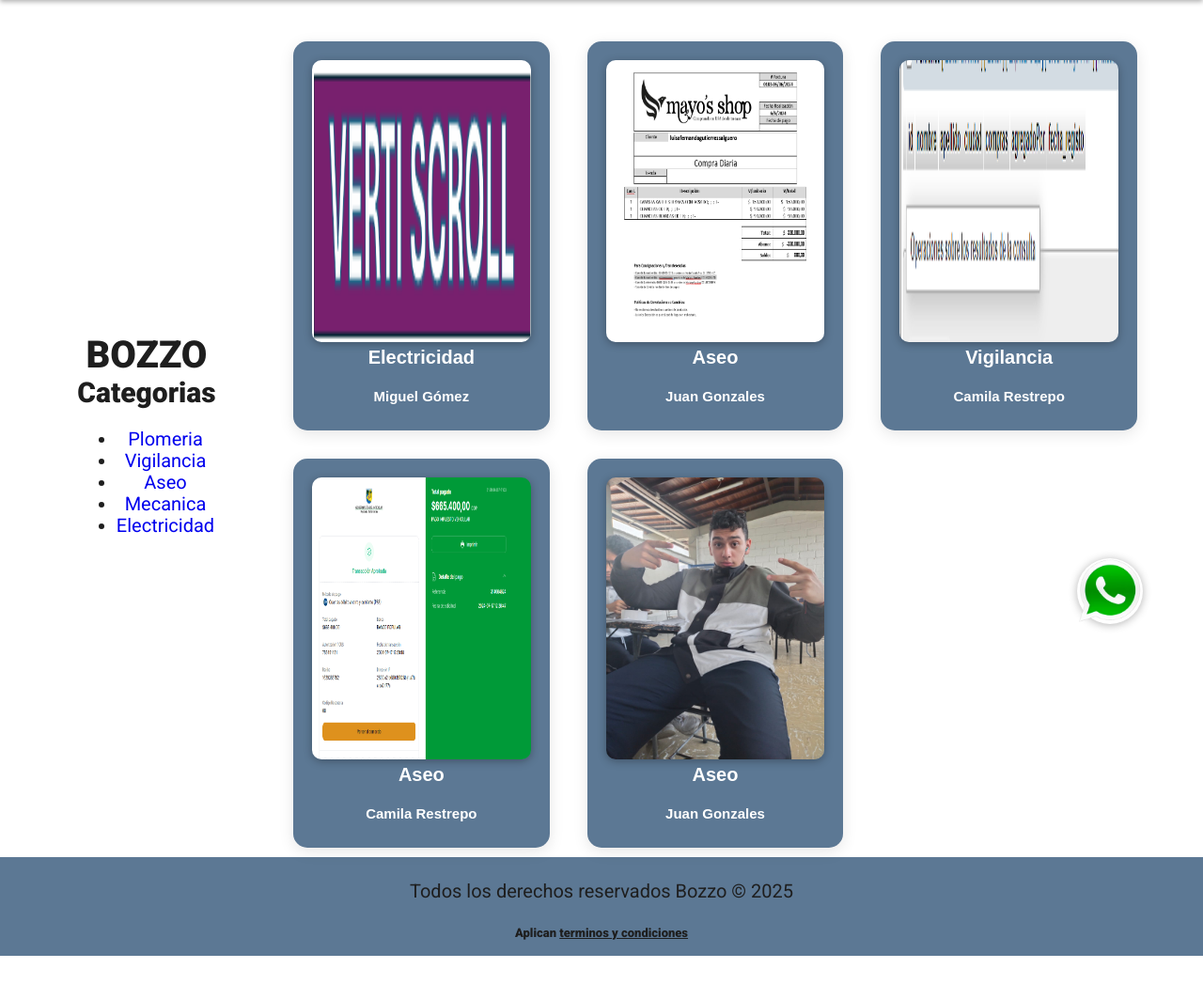
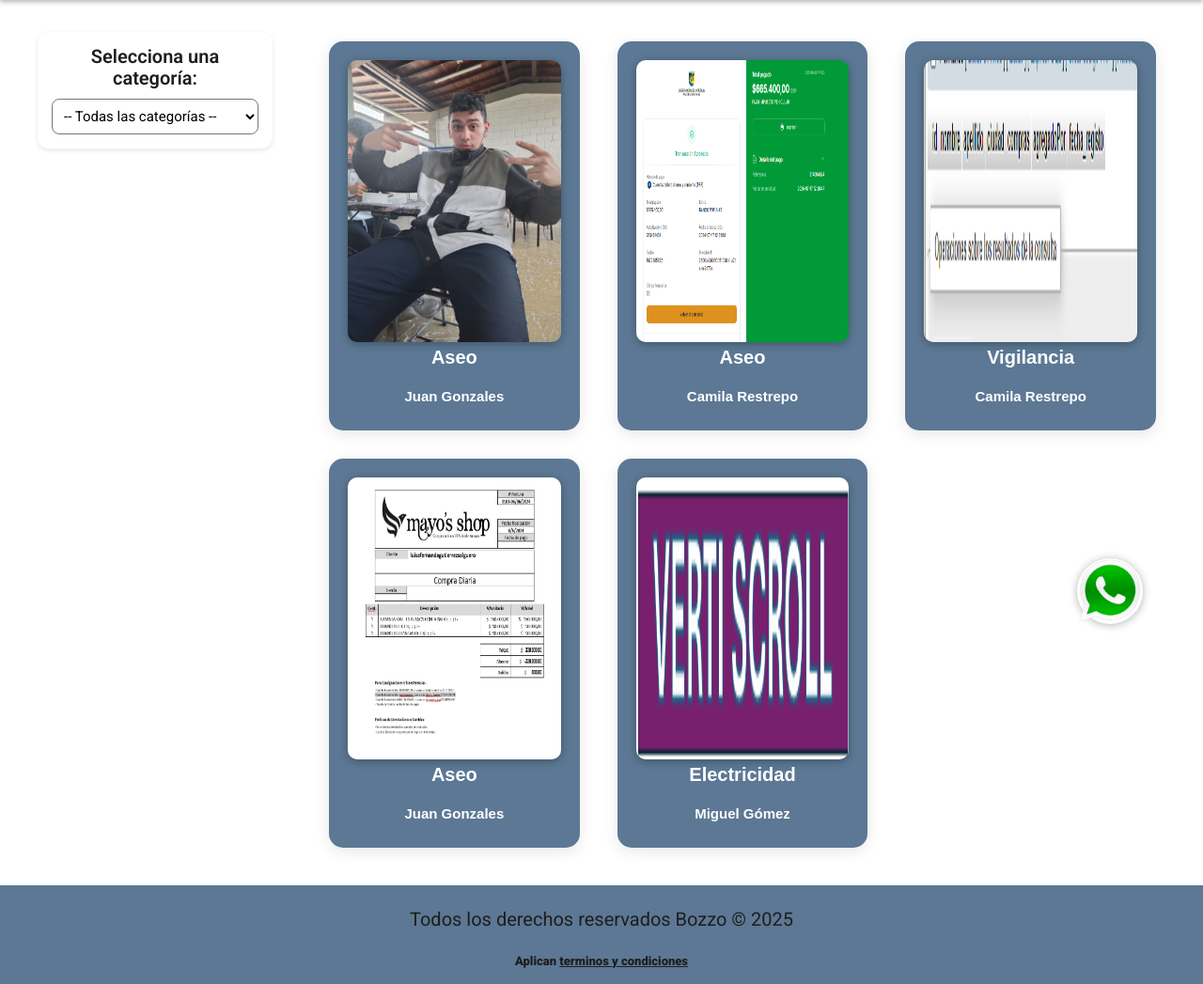
Before and after one commit to Miguel-Higuita/BozzoCo, a PHP site: page /servicios.php in a window 1280 px wide. Shown: the part 86-1133 px from the top of the page at 94% size. Before the commit the page ends 1103 px from the top, so only its background shows below. Run offline with PHP 8.4, Linux system fonts and the light colour scheme; data comes from the database, SQL or seed files in the repository; style sheets or scripts are compiled from the project's sources.

Commit message:
pagina servicios, dinamica

```diff
--- a/admin/index.php
+++ b/admin/index.php
@@ -30,10 +30,6 @@ $resultadoConsulta = mysqli_query($db, $query);
 //muestra mensaje condicional
 $mensaje = $_GET['resultado'] ?? null;
 
-
-// // Consultar para obtener los servicios
-// $consulta = "SELECT * FROM servicio ORDER BY nombre_servicio ASC";
-// $resultado = mysqli_query($db, $consulta);
 
 // Consultar para obtener los usuarios
 $query = "
--- a/includes/config/database.php
+++ b/includes/config/database.php
@@ -16,8 +16,12 @@
 // }
 
 
-// cocexion para trabajar desde otro sitio
-function conectarDB() {
+// conexion para trabajar desde otro sitio
+
+
+if (!function_exists('conectarDB')) {
+    function conectarDB()
+    {
         $db = mysqli_connect('localhost', 'root', '', 'bozzo');
 
         if (!$db) {
@@ -29,3 +33,4 @@ function conectarDB() {
 
         return $db;
     }
+}
--- /dev/null
+++ b/includes/templates/serviciosCategoria.php
@@ -0,0 +1,58 @@
+<?php
+
+
+// importar conexion
+require __DIR__ . '/../config/database.php';
+
+$db = conectarDB();
+
+
+// // Obtener ID del filtro
+$idSeleccionado = isset($_GET['id']) ? (int) $_GET['id'] : 0;
+
+
+// Armar la consulta según el filtro
+if ($idSeleccionado > 0) {
+    $query = "SELECT inicio.*, CONCAT(usuario.nombre, ' ', usuario.apellido) AS nombre_usuario, servicio.nombre_servicio
+              FROM inicio
+              JOIN usuario ON inicio.usuario = usuario.id_usuario
+              JOIN servicio ON inicio.servicio = servicio.id_servicio
+              WHERE inicio.servicio = $idSeleccionado
+              ORDER BY inicio.id_inicio DESC";
+} else {
+    $query = "SELECT inicio.*, CONCAT(usuario.nombre, ' ', usuario.apellido) AS nombre_usuario, servicio.nombre_servicio
+              FROM inicio
+              JOIN usuario ON inicio.usuario = usuario.id_usuario
+              JOIN servicio ON inicio.servicio = servicio.id_servicio
+              ORDER BY inicio.id_inicio DESC";
+}
+
+$resultado = mysqli_query($db, $query);
+?>
+
+        <div class="grid">
+            <?php if (mysqli_num_rows($resultado) > 0): ?>
+                <?php while ($anuncio = mysqli_fetch_assoc($resultado)): ?>
+                    <div class="servicio1">
+                        <a href="adentro.php?id=<?php echo $anuncio['id_inicio']; ?>">
+                            <img class="servicio__imagen"
+                                src="imagenes/<?php echo htmlspecialchars($anuncio['imagen']); ?>"
+                                alt="Imagen del servicio <?php echo htmlspecialchars($anuncio['nombre_servicio']); ?>" />
+                            <div class="servicio__informacion">
+                                <b>
+                                    <p class="servicio__nombre"><?php echo htmlspecialchars($anuncio['nombre_servicio']); ?></p>
+                                    <p class="servicio__labor"><?php echo htmlspecialchars($anuncio['nombre_usuario']); ?></p>
+                                </b>
+                            </div>
+                        </a>
+                    </div>
+                <?php endwhile; ?>
+            <?php else: ?>
+                <p class="no-resultados">No hay resultados para esta categoría.</p>
+            <?php endif; ?>
+        </div>
+
+
+<?php
+mysqli_close($db);
+?>
--- /dev/null
+++ b/includes/templates/serviciosLista.php
@@ -0,0 +1,33 @@
+<?php
+// importar conexión
+require __DIR__ . '/../config/database.php';
+$db = conectarDB();
+
+// Capturar categoría seleccionada (si no hay, usar 0 = todas)
+$idSeleccionado = isset($_GET['id']) && $_GET['id'] !== '' ? (int) $_GET['id'] : 0;
+
+// Consultar servicios
+$query = "SELECT id_servicio, nombre_servicio FROM servicio ORDER BY nombre_servicio ASC";
+$resultado = mysqli_query($db, $query);
+?>
+
+<!-- Lista desplegable -->
+<form action="servicios.php" method="GET" class="form-servicios">
+    <label for="servicio">Selecciona una categoría:</label>
+    <select name="id" id="servicio" onchange="this.form.submit()">
+        <option value="0" <?= ($idSeleccionado === 0) ? 'selected' : ''; ?>>
+            -- Todas las categorías --
+        </option>
+
+        <?php while ($servicio = mysqli_fetch_assoc($resultado)): ?>
+            <option value="<?= $servicio['id_servicio']; ?>"
+                <?= ((int)$servicio['id_servicio'] === $idSeleccionado) ? 'selected' : ''; ?>>
+                <?= htmlspecialchars($servicio['nombre_servicio']); ?>
+            </option>
+        <?php endwhile; ?>
+    </select>
+</form>
+
+<?php
+mysqli_close($db);
+?>
--- a/servicios.php
+++ b/servicios.php
@@ -6,19 +6,15 @@ incluirTemplate('header')
 <main class=" contenedor ">
     <div class="contenedor-servicios">
         <div class="sidebar">
-            <h1>BOZZO</h1>
-            <h2>Categorias</h2>
-            <ul class="texto-lista">
-                <li><a href="#">Plomeria</a></li>
-                <li><a href="#">Vigilancia</a></li>
-                <li><a href="#">Aseo</a></li>
-                <li><a href="#">Mecanica</a></li>
-                <li><a href="#">Electricidad</a></li>
-            </ul>
+            <div class="contenedor_sidebar">
+
+                <?php
+                include 'includes/templates/serviciosLista.php'
+                ?>
+            </div>
         </div>
         <?php
-
-        include 'includes/templates/anuncios.php'
+        include 'includes/templates/serviciosCategoria.php'
         ?>
     </div>
 
--- a/src/scss/layout/_footer.scss
+++ b/src/scss/layout/_footer.scss
@@ -5,6 +5,7 @@
     width: 100%;
     background-color: v.$azulClaro;
     padding: 0.1rem 0;
+    margin-top: 3rem;
 
 
     .footer__texto{
--- a/src/scss/layout/_header.scss
+++ b/src/scss/layout/_header.scss
@@ -48,10 +48,23 @@
   }
 
   a {
+    position: relative;
     color: v.$blanco;
     font-size: 2rem;
     text-decoration: none;
     transition: color 0.3s ease;
+
+     /* Subrayado animado */
+    &::after {
+      content: "";
+      position: absolute;
+      bottom: -5px;
+      left: 0;
+      width: 0%;
+      height: 2px;
+      background-color: v.$azulOscuro;
+      transition: width 0.3s ease;
+    }
 
     &:hover {
       color: v.$azulOscuro;
--- a/src/scss/layout/_servicios.scss
+++ b/src/scss/layout/_servicios.scss
@@ -1,35 +1,132 @@
 @use "../base/variables" as v;
 @use "../base/mixins" as m;
 
-.contenedor-servicios{
-    display: grid;
-    grid-template-columns: 20% 80%;
+// .contenedor-servicios{
+//     display: grid;
+//     grid-template-columns: 20% 80%;
+//     gap: 2rem;
+//     margin-right: 4rem;
+// }
+
+// .sidebar{
+//     grid-column: 1;
+//     display: flex;
+//     flex-direction: column;
+//     justify-content: center;
+//     align-items: center;
+//     height: 100%;
+// }
+
+// .servicios{
+//     grid-column: 2;
+
+// }
+
+// .texto-lista{
+//     text-align: center;
+//     font-family: v.$fuentePrincipal;
+//     position: center;
+// }
+
+// h2{
+//     font-size: 3rem;
+//     text-align: center;
+//     font-family: v.$fuentePrincipal;
+// }
+
+.contenedor-servicios {
+  display: flex;
   gap: 2rem;
-    margin-right: 4rem;
+  align-items: flex-start;
+
+  @include m.tablet {
+    gap: 3rem;
   }
 
-.sidebar{
-    grid-column: 1;
+  @include m.desktop {
+    gap: 4rem;
+  }
+}
+
+.sidebar {
+  width: 25rem;
+
+  padding: 1.5rem;
+  border-radius: 1.2rem;
+  box-shadow: 0 2px 5px rgba(0, 0, 0, 0.1);
+
+  .contenedor_sidebar {
     display: flex;
     flex-direction: column;
-    justify-content: center;
-    align-items: center;
-    height: 100%;
+    align-items: center; // ✅ centra todo horizontalmente
+    gap: 1rem; // espacio entre h1, h2 y lista
+
+    h1 {
+      text-align: center;
+      color: v.$negro;
+      margin-bottom: 1rem;
+      font-size: 2.2rem;
     }
 
-.servicios{
-    grid-column: 2;
-
+    h2 {
+      margin-bottom: 1rem;
+      color: v.$negro;
+      font-size: 1.6rem;
+      text-align: center;
     }
 
-.texto-lista{
+    .lista-servicios {
+      list-style: none;
+      padding: 0;
+
+      li {
+        margin-bottom: 0.8rem;
         text-align: center;
-    font-family: v.$fuentePrincipal;
-    position: center;
+
+        a {
+          text-decoration: none;
+          color: v.$negro;
+          font-weight: 600;
+          transition: color 0.3s ease;
+
+          &:hover {
+            color: v.$negro;
+          }
+        }
+      }
+    }
+  }
 }
 
-h2{
-    font-size: 3rem;
+.form-servicios {
+  display: flex;
+  flex-direction: column;
+  gap: 1rem;
+  width: 100%;
+
+  label {
+    font-weight: 600;
     text-align: center;
-    font-family: v.$fuentePrincipal;
+    color: v.$negro;
   }
+
+  select {
+    padding: 0.8rem;
+    border: 1px solid (v.$gris, 20%);
+    border-radius: 0.8rem;
+    background-color: #fff;
+    font-size: 1.5rem;
+    cursor: pointer;
+    transition: border-color 0.3s ease;
+
+    &:hover {
+      border-color: v.$azulClaro;
+    }
+
+    &:focus {
+      outline: none;
+      border-color: (v.$azulClaro, 5%);
+      box-shadow: 0 0 0 2px rgba(v.$azulOscuro, 0.1);
+    }
+  }
+}
```
Lines whose indentation alone changed are shown as unchanged.
